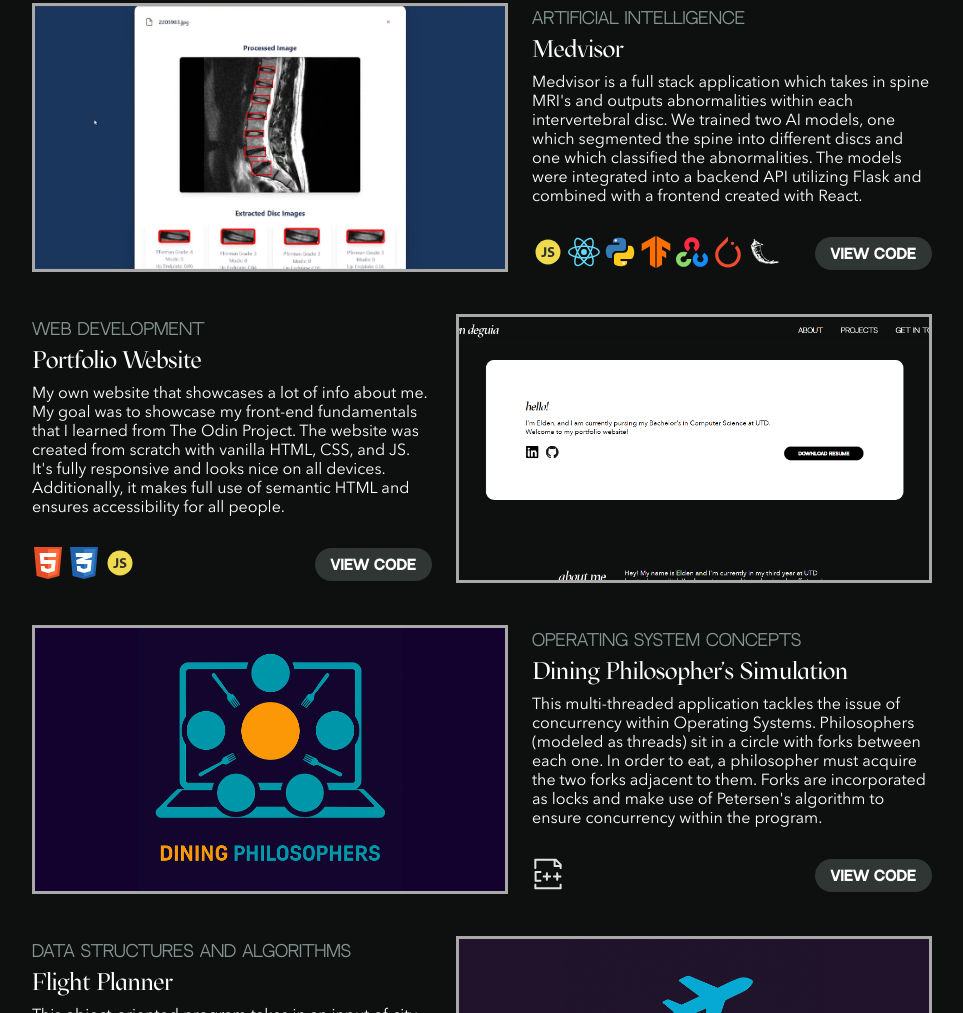
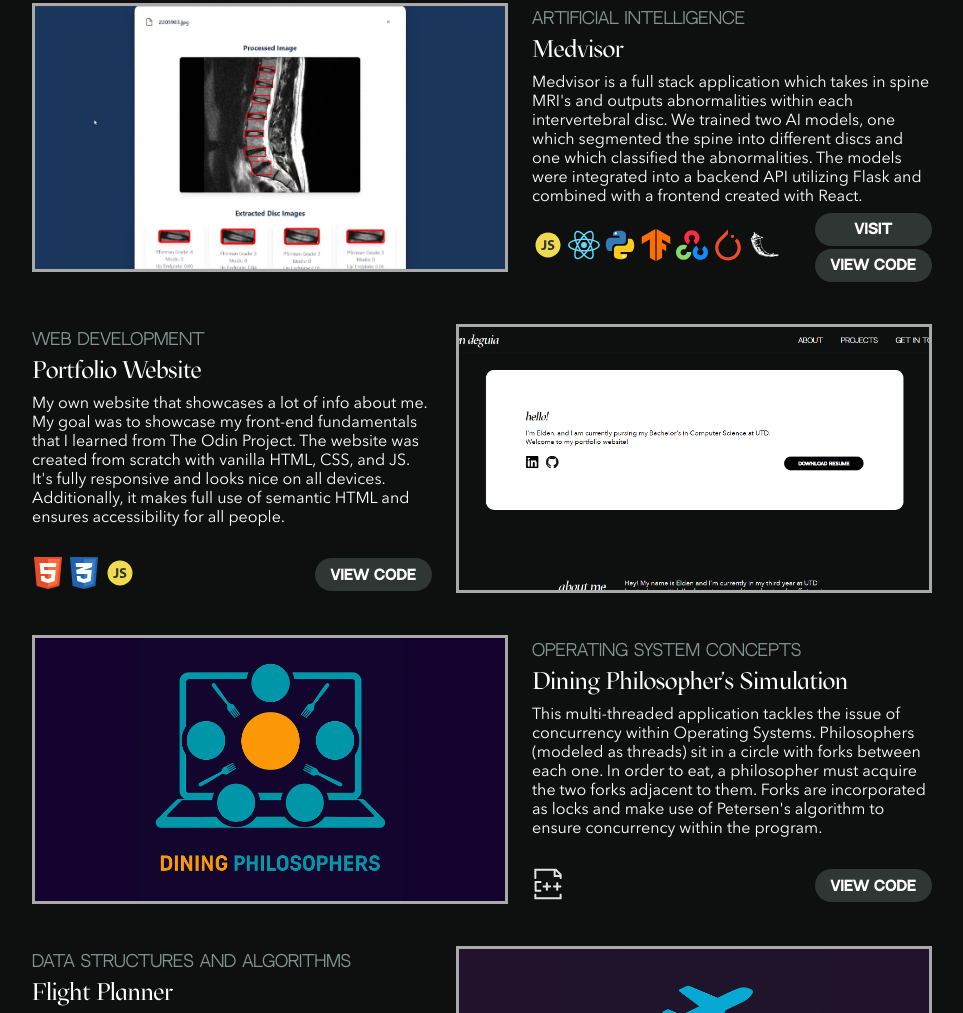
Before and after one commit to ejd230001/portfolio, a plain HTML site: page index.html in a window 1280 px wide. Shown: the part 1982-2995 px from the top of the page, without its empty margins (158-1121 px from the left). Drawn offline with Linux system fonts and the light colour scheme.

Commit message:
Added visit button to medvisor

```diff
--- a/css/styles.css
+++ b/css/styles.css
@@ -247,6 +247,12 @@ main section {
     text-align: center;
 }
 
+.project-buttons {
+    display: flex;
+    flex-direction: column;
+    gap: .2em;
+}
+
 .project-footer a:hover {
     background-color: #4a5552;
     cursor: pointer;
--- a/index.html
+++ b/index.html
@@ -165,12 +165,20 @@
                                 />
                                 <img src="assets/flask.svg" alt="flask icon" />
                             </div>
+                            <div class="project-buttons">
+                                <a
+                                    href="https://medvisor.space"
+                                    target="_blank"
+                                    rel="noopener noreferrer"
+                                    >Visit</a
+                                >
                                 <a
                                     href="https://github.com/ejd230001/AIM-MedVisor"
                                     target="_blank"
                                     rel="noopener noreferrer"
                                     >View Code</a
                                 >
+                            </div>
                         </div>
                     </div>
                 </div>
```
Lines whose indentation alone changed are shown as unchanged.
